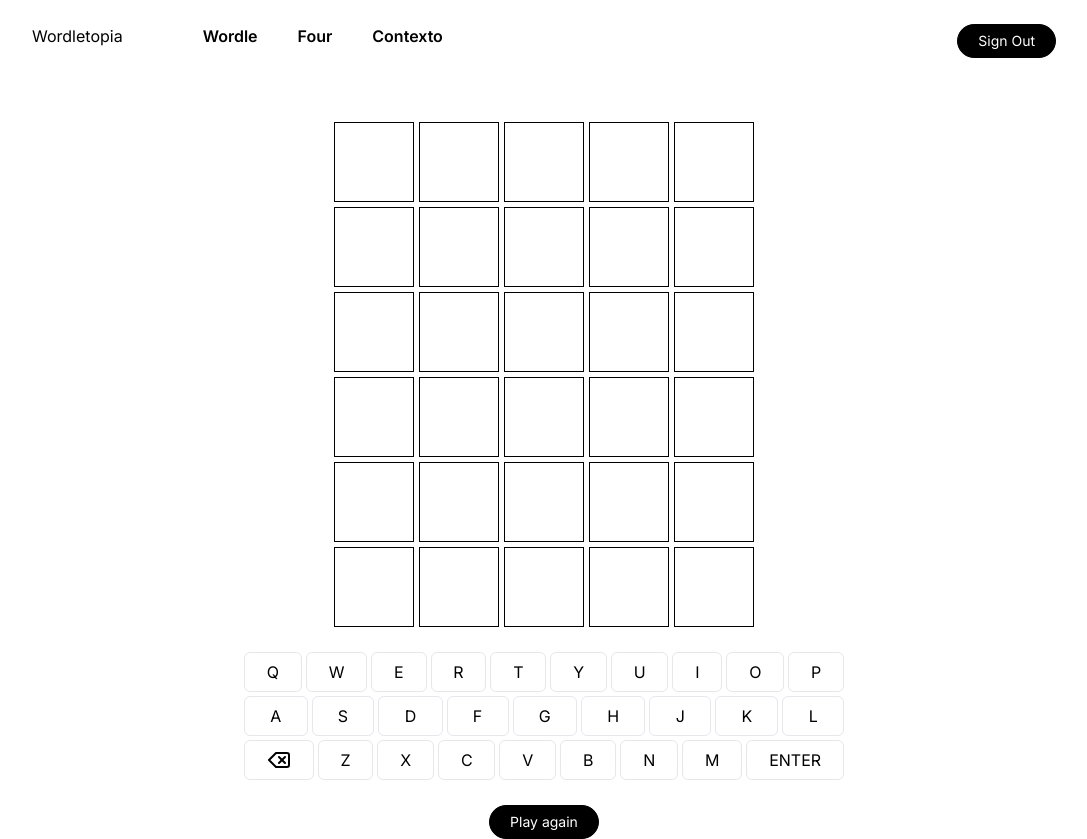
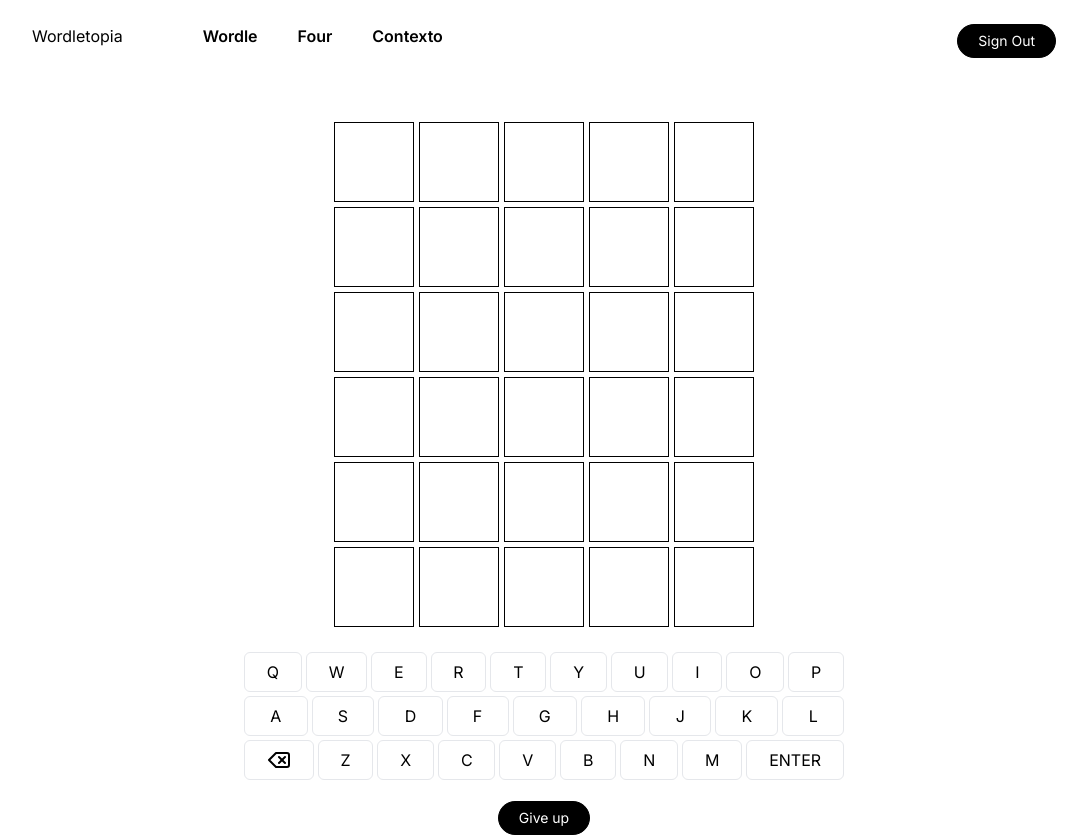
Before and after one commit to jezozobrado/nextWordle, a Next.js app: page /wordle in a window 1280 px wide. Shown: the whole page, without its empty margins (96-1183 px from the left). Built offline with nearby package versions, Linux system fonts and the light colour scheme; no server answers.

Commit message:
Add give up UI

```diff
--- a/app/wordle/page.tsx
+++ b/app/wordle/page.tsx
@@ -185,13 +185,15 @@ const Wordle = () => {
 
     currentColorRef.current = Array(5).fill("lightgray");
     currentGuessRef.current = "";
-    // solutionRef.current = "";
-
     keysRef.current = Object.fromEntries(
       KEYS.map((key) => [key.toUpperCase(), ""])
     );
 
     // document.getElementById("logo")?.focus();
+  };
+
+  const handleGiveUp = () => {
+    handleRestart();
   };
 
   return (
@@ -215,9 +217,17 @@ const Wordle = () => {
       )}
 
       <Keyboard colors={keys} />
-      <button className="black_btn mt-5" onClick={handleRestart}>
-        Play again
-      </button>
+      <div className={`mt-4 flex w-56 justify-center items-center`}>
+        {isGameOver ? (
+          <button className="black_btn " onClick={handleRestart}>
+            Play again
+          </button>
+        ) : (
+          <button className="black_btn" onClick={handleGiveUp}>
+            Give up
+          </button>
+        )}
+      </div>
     </section>
   );
 };
```
